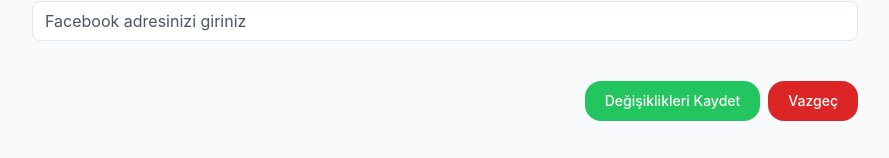
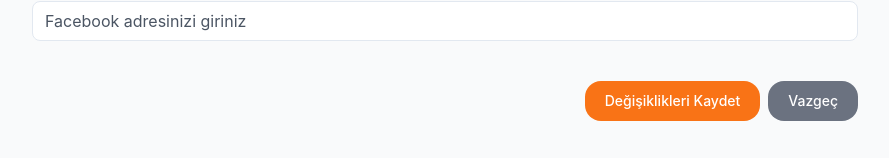
Before and after one commit to Beyzabay/seller-profile, a Next.js app: page / in a window 1280 px wide. Shown: the part 727-885 px from the top of the page, without its empty margins (195-1084 px from the left). Built offline with nearby package versions, Linux system fonts and the light colour scheme.

Commit message:
color palette updated

```diff
--- a/src/app/Components/ProfilePhotoUpload .jsx
+++ b/src/app/Components/ProfilePhotoUpload .jsx
@@ -67,24 +67,17 @@
               type="file"
               accept="image/*"
               onChange={handleImageChange}
-              className="hidden"
-              id="image-upload"
-            />
-            <input
-              type="file"
-              accept="image/*"
-              onChange={handleImageChange}
               className="border rounded-md mt-2 p-1 w-full"
             />
             {/* Butonlar */}
             <div className="flex items-start mt-4 gap-5">
               {image && (
-                <button className="bg-green-500 text-white px-4 py-2 rounded-md" onClick={handleImageUpdate}>
+                <button className="bg-orange-500 text-white px-4 py-2 rounded-md hover:bg-orange-600" onClick={handleImageUpdate}>
                   Güncelle
                 </button>
               )}
               {selectedImage && (
-                <button className="bg-red-500 text-white px-4 py-2 rounded-md" onClick={handleImageDelete}>
+                <button className="bg-gray-500 hover:bg-gray-600 text-white px-4 py-2 rounded-md" onClick={handleImageDelete}>
                   Delete
                 </button>
               )}
--- a/src/app/Components/SellerInfoForm.jsx
+++ b/src/app/Components/SellerInfoForm.jsx
@@ -142,7 +142,7 @@
           <div className="!mt-10 !mb-10 flex justify-end">
             <button
               type="button"
-              className="text-white bg-green-500 hover:bg-green-600 focus:ring-4 focus:ring-blue-300 font-medium rounded-2xl text-sm px-5 py-2.5 me-2 mr-15"
+              className="text-white bg-orange-500 hover:bg-orange-600 focus:ring-4 focus:ring-blue-300 font-medium rounded-2xl text-sm px-5 py-2.5 me-2 mr-15"
               onClick={handleSubmit}
             >
               Değişiklikleri Kaydet
@@ -150,7 +150,7 @@
             <button
               type="submit"
               onClick={handleCancel}
-              className="text-white bg-red-600 hover:bg-red-500 focus:ring-4 focus:ring-blue-300 font-medium rounded-2xl text-sm px-5 py-2.5 me-2"
+              className="text-white bg-gray-500 hover:bg-gray-600 focus:ring-4 focus:ring-blue-300 font-medium rounded-2xl text-sm px-5 py-2.5 me-2"
             >
               Vazgeç
             </button>
```
